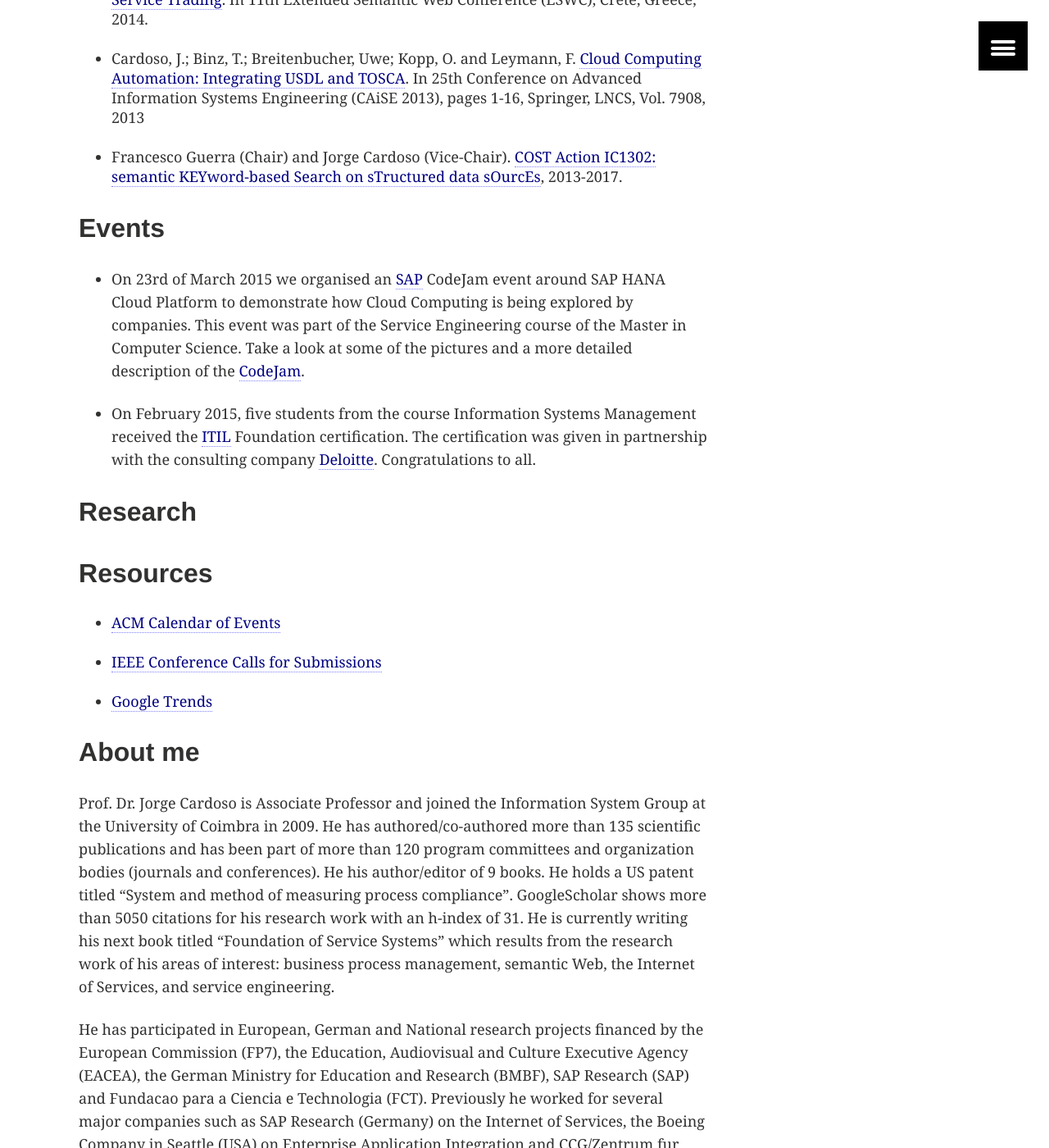
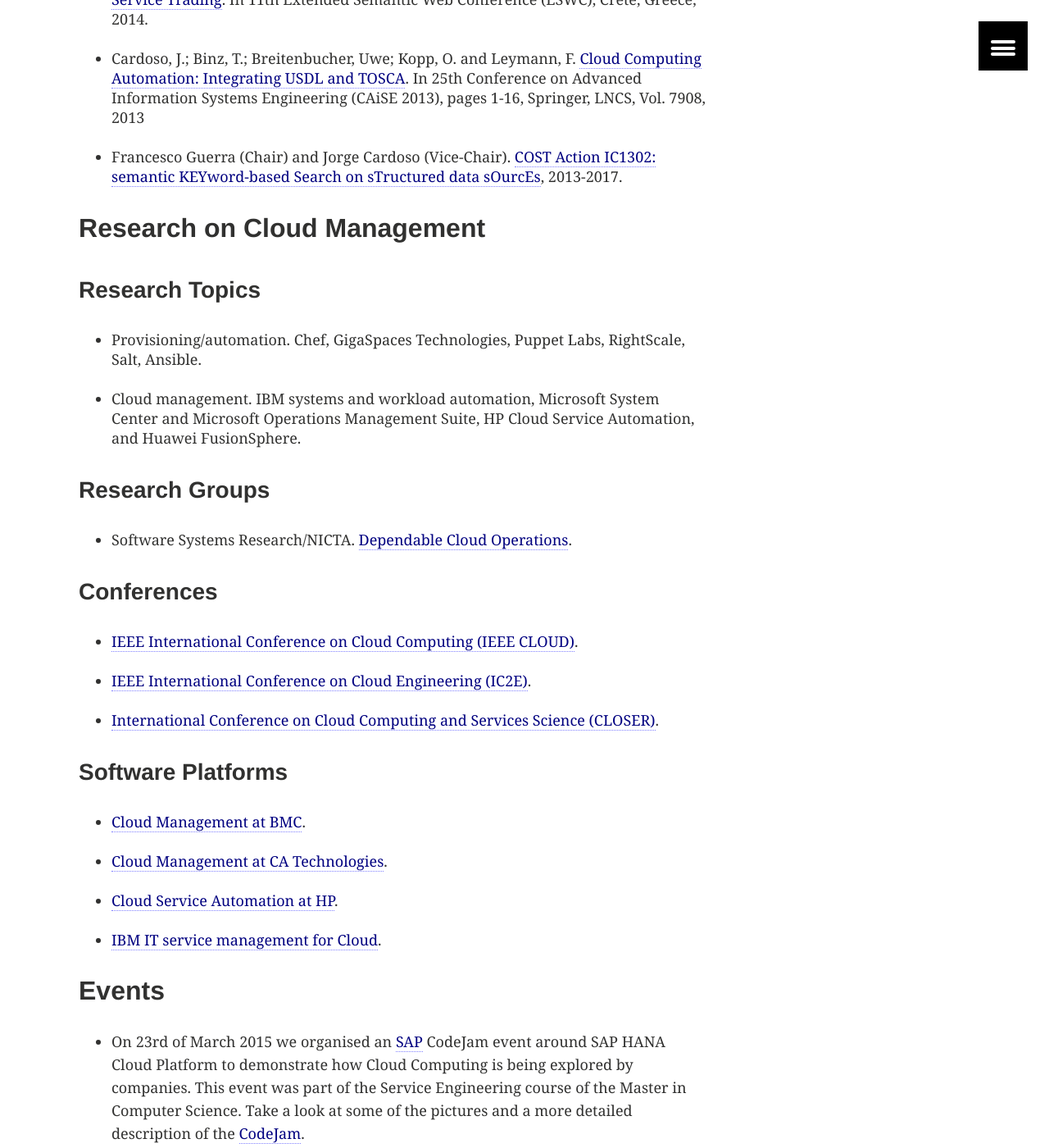
Before and after one commit to jorge-cardoso/jorge-cardoso.github.io, a Jekyll site: the page built from index.md, in a window 1280 px wide and 1400 px high, scrolled down 1569 px. Shown: the whole window at 82% size. Built offline with Jekyll 4.4.1, drawn with Linux system fonts in a browser that asks for light colours; some of the changed text lies outside the part shown.

Commit message:
made some changes

```diff
--- a/index.md
+++ b/index.md
@@ -41,21 +41,39 @@
 + Francesco Guerra (Chair) and Jorge Cardoso (Vice-Chair). [COST Action IC1302: semantic KEYword-based Search on sTructured data sOurcEs](http://www.keystone-cost.eu), 2013-2017.
 
 
+
+Research on Cloud Management
+---------------
+
+### Research Topics
++ Provisioning/automation. Chef, GigaSpaces Technologies, Puppet Labs, RightScale, Salt, Ansible.
++ Cloud management. IBM systems and workload automation, Microsoft System Center and Microsoft Operations Management Suite, HP Cloud Service Automation, and Huawei FusionSphere.
+
+### Research Groups
++ Software Systems Research/NICTA. [Dependable Cloud Operations](http://ssrg.nicta.com.au/projects/cloud).
+
+### Conferences
++ [IEEE International Conference on Cloud Computing (IEEE CLOUD)](http://www.thecloudcomputing.org/).
++ [IEEE International Conference on Cloud Engineering (IC2E)](http://conferences.computer.org/IC2E/).
++ [International Conference on Cloud Computing and Services Science (CLOSER)](http://closer.scitevents.org).
+
+### Software Platforms
++ [Cloud Management at BMC](http://www.bmc.com/it-solutions/cloud-computing-software.html).
++ [Cloud Management at CA Technologies](http://www.ca.com/us/default.aspx).
++ [Cloud Service Automation at HP](http://www8.hp.com/us/en/software-solutions/cloud-service-automation/).
++ [IBM IT service management for Cloud](http://www-03.ibm.com/software/products/en/category/it-service-management).
+
+
+
+
+
+
 Events
 ---------------
 
 + On 23rd of March 2015 we organised an [SAP](http://www.sap.com) CodeJam event around SAP HANA Cloud Platform to demonstrate how Cloud Computing is being explored by companies. This event was part of the Service Engineering course of the Master in Computer Science. Take a look at some of the pictures and a more detailed description of the [CodeJam](http://scn.sap.com/community/events/codejam/blog/2015/03/25/sap-codejam-event-in-coimbra-sap-hana-cloud).
 
 + On February 2015, five students from the course Information Systems Management received the [ITIL](https://www.axelos.com/best-practice-solutions/itil/what-is-itil) Foundation certification. The certification was given in partnership with the consulting company [Deloitte](http://www2.deloitte.com/us/en.html?icid=global_site_selector_us). Congratulations to all.
-
-
-
-
-
-Research
----------------
-
-
 
 
 Resources
```
